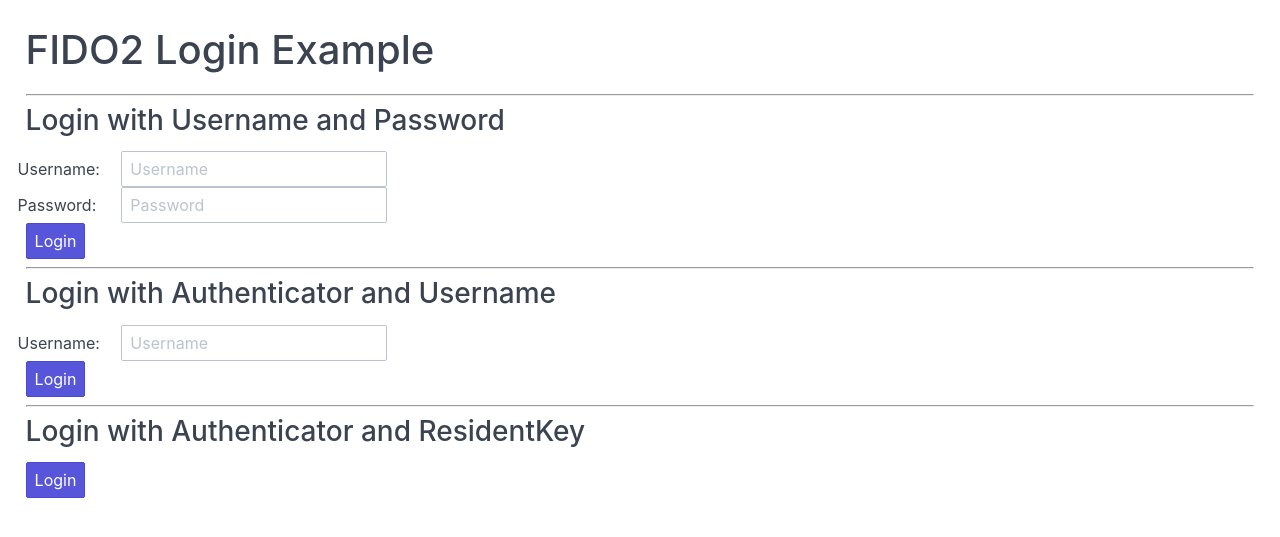
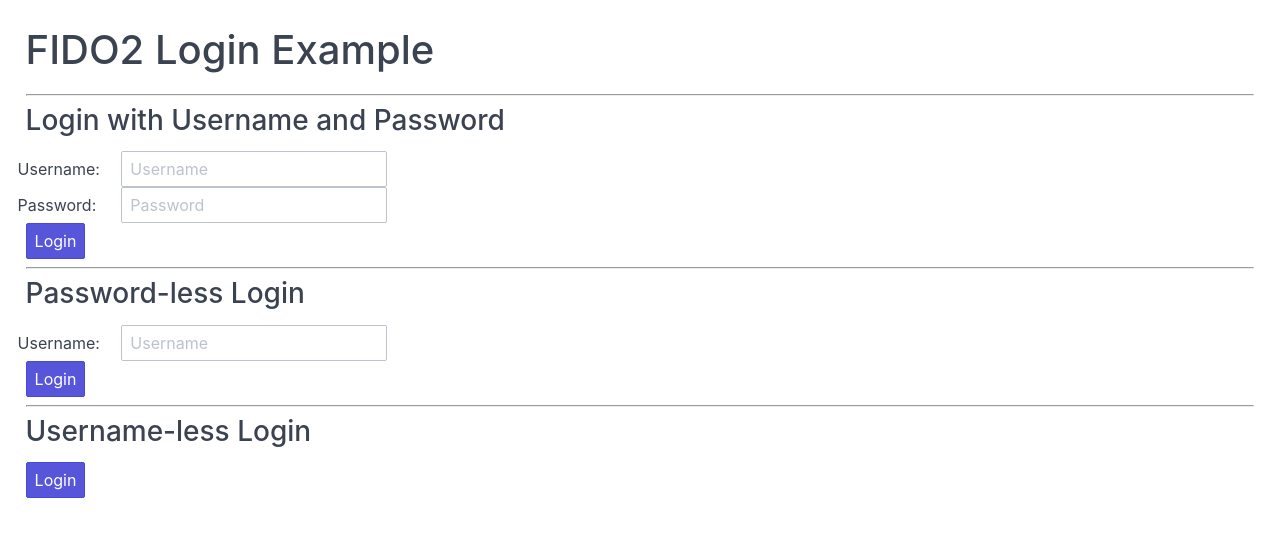
Before and after one commit to osstech-jp/fido2-ldap-demo, a Flask app: page / in a window 1280 px wide. Shown: the top 537 px of the page. Run offline with Flask 2, Linux system fonts and the light colour scheme.

Commit message:
update template

```diff
--- a/rp/app/templates/login.html
+++ b/rp/app/templates/login.html
@@ -33,7 +33,7 @@
     </form>
 
     <hr />
-    <h3>Login with Authenticator and Username</h3>
+    <h3>Password-less Login</h3>
     <form onsubmit="return login_fido2_username()">
       <div class="columns col-oneline">
         <div class="col-1">
@@ -47,7 +47,7 @@
     </form>
 
     <hr />
-    <h3>Login with Authenticator and ResidentKey</h3>
+    <h3>Username-less Login</h3>
     <form onsubmit="return login_fido2_rkey()">
       <input class="btn btn-primary" type="submit" value="Login" />
     </form>
```
